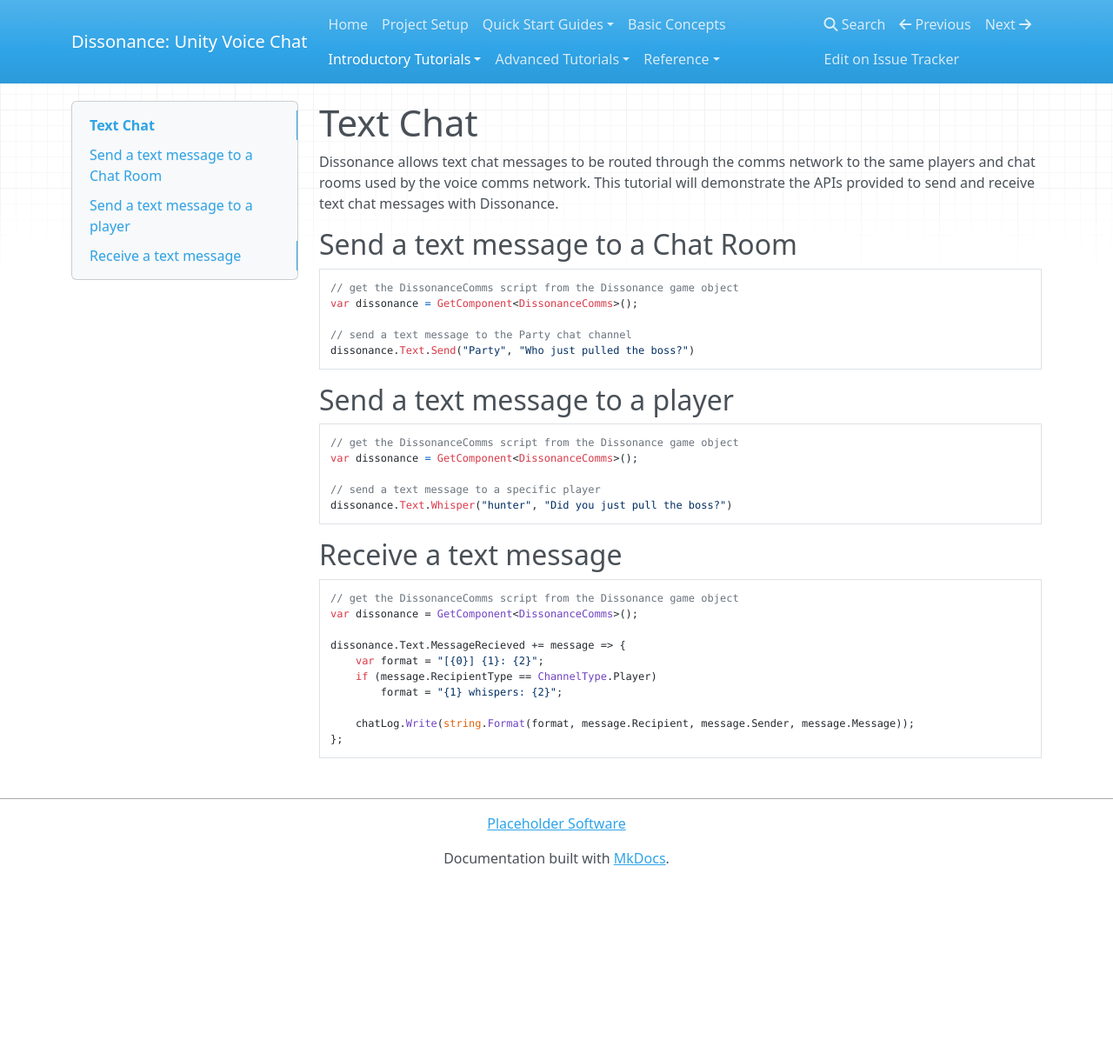
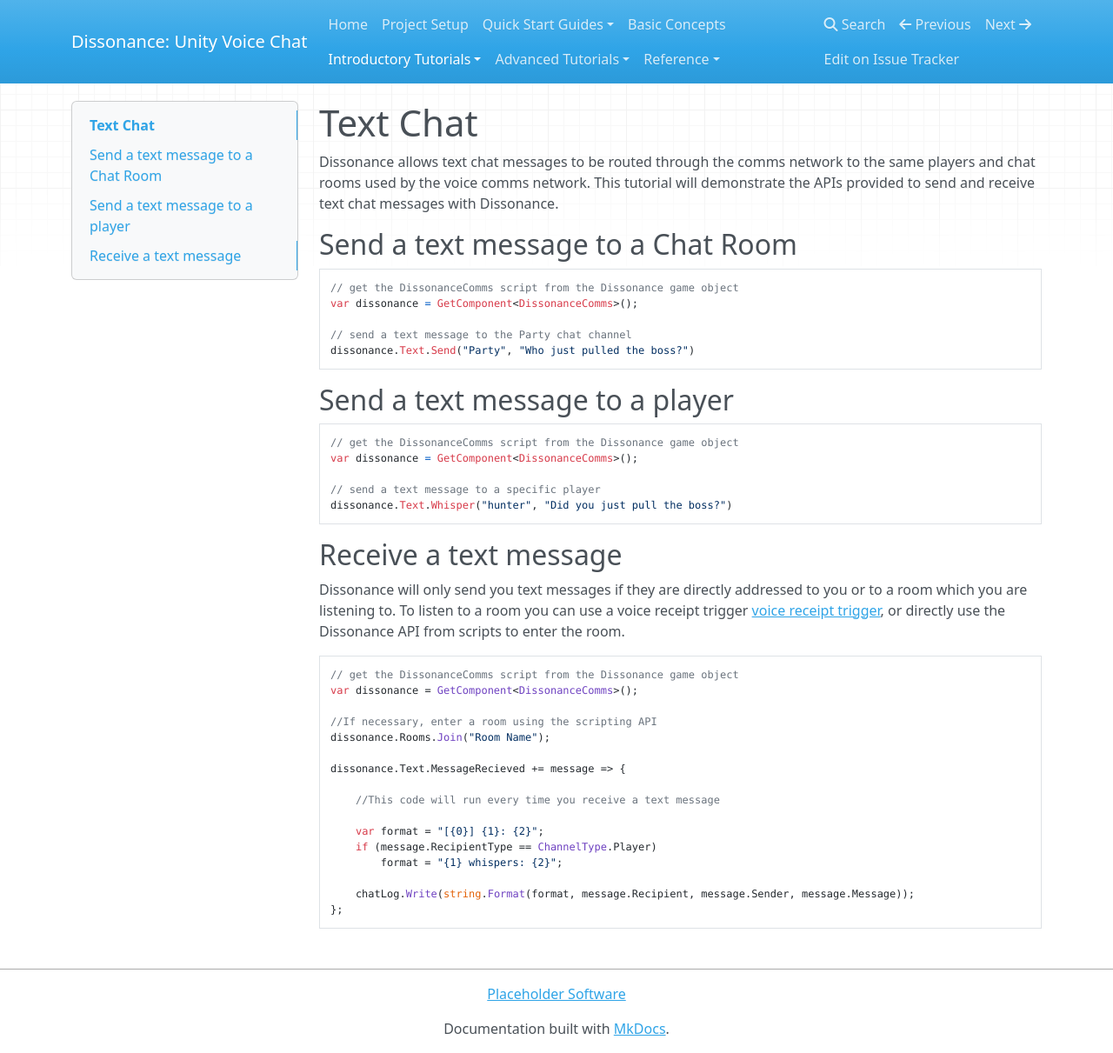
Before and after one commit to Placeholder-Software/Dissonance, an MkDocs documentation site: the page built from docs/Tutorials/Text-Chat.md, in a window 1280 px wide and 1211 px high. Shown: the whole window at 87% size. Built offline with MkDocs 1.6.1, drawn with Linux system fonts in a browser that asks for light colours; nearby versions of some CDN libraries; old or Windows-style settings are respelled for this version of MkDocs.

Commit message:
- Fixed broken links in Dissonance-Comms.md  - Added some more internal links to the trigger components  - Added a better explanation of when you receive chat messages

````diff
--- a/docs/Tutorials/Text-Chat.md
+++ b/docs/Tutorials/Text-Chat.md
@@ -24,11 +24,19 @@
 
 ## Receive a text message
 
+Dissonance will only send you text messages if they are directly addressed to you or to a room which you are listening to. To listen to a room you can use a voice receipt trigger [voice receipt trigger](/Reference/Components/Voice-Receipt-Trigger), or directly use the Dissonance API from scripts to enter the room.
+
 ```
 // get the DissonanceComms script from the Dissonance game object
 var dissonance = GetComponent<DissonanceComms>();
 
+//If necessary, enter a room using the scripting API
+dissonance.Rooms.Join("Room Name");
+
 dissonance.Text.MessageRecieved += message => {
+
+	//This code will run every time you receive a text message
+
     var format = "[{0}] {1}: {2}";
     if (message.RecipientType == ChannelType.Player)
         format = "{1} whispers: {2}";
````
Also changed, not shown: docs/Reference/Components/Dissonance-Comms.md (+14 -14 lines), docs/Tutorials/Global-Chat-Room.md (+2 -0 lines), docs/Tutorials/Push-to-Talk.md (+1 -1 lines).
